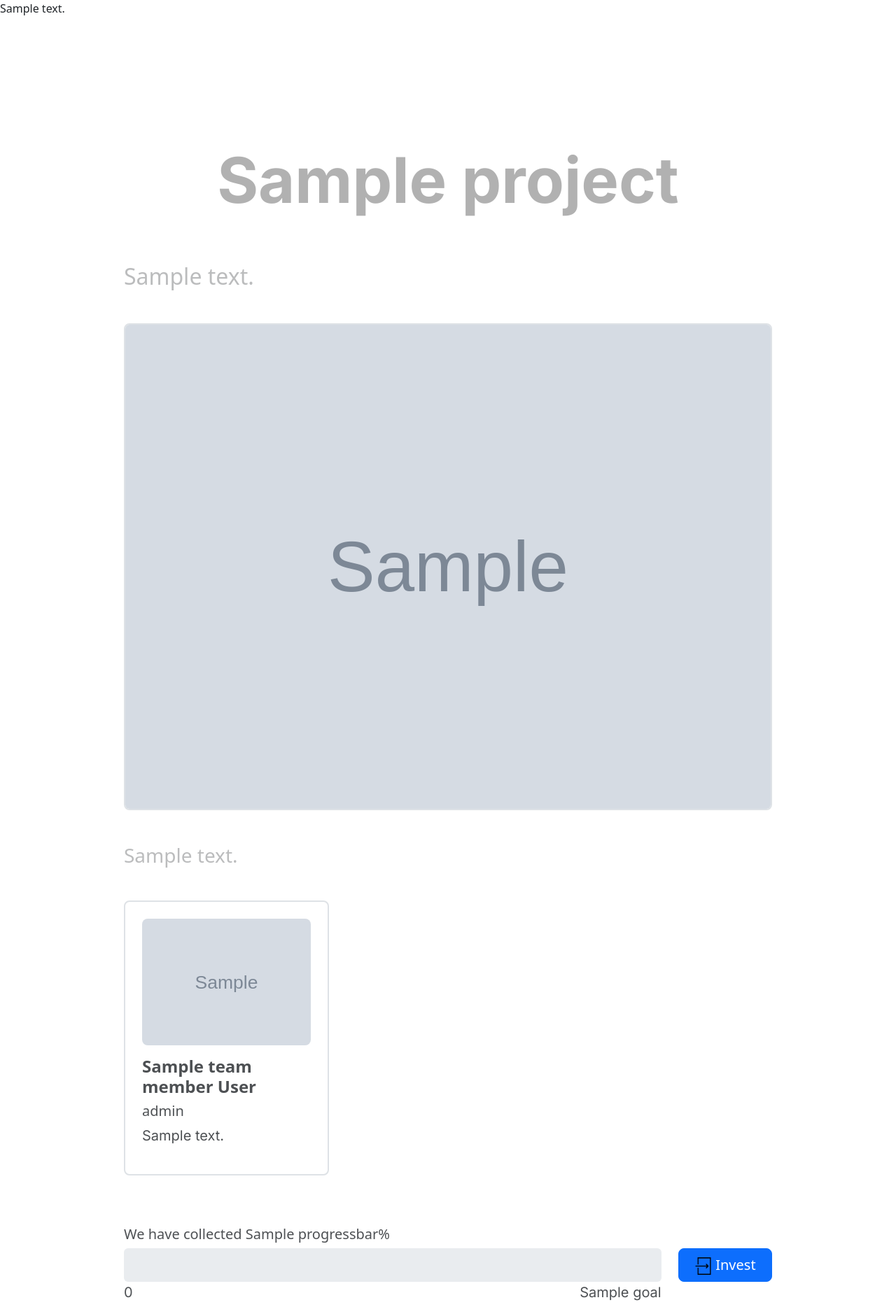
After one commit to spotich/Invest-App, a PHP site: template application/views/templates/detailed.php in a window 1280 px wide. The commit adds this page. Shown: the whole page at 70% size. Run offline with PHP 8.4, Linux system fonts and the light colour scheme; the template is opened without the code that fills it: most values are stand-ins (such as "Sample title", 1, 10 or a date in 2020); grey boxes marked "Sample" are stand-in pictures; a stand-in replaces the project's code that opens the database connection.

Commit message:
US2 - make projects page, detailed project page

```diff
--- a/application/contracts/ProjectRepository.php
+++ b/application/contracts/ProjectRepository.php
@@ -5,7 +5,7 @@ namespace application\contracts;
 interface ProjectRepository extends Database
 {
     public function getAllProjects(): array|null;
-    public function getProjectData(int $id): array|null;
+    public function getProjectById(int $id): array|null;
     public function addTag(string $tag);
     public function removeTag(string $tag);
 }
--- /dev/null
+++ b/application/views/templates/detailed.php
@@ -0,0 +1,46 @@
+<div class="container">
+    <h1 class="pageName"><?php echo $project['name']; ?></h1>
+    <div class="row ">
+        <div class="col-1"></div>
+        <div class="col-10 project">
+            <h2 class="mb-5 mt-3"><?php echo $project['description_short']; ?></h2>
+            <img src="/img/projects/<?php echo $project['cover']; ?>" class="img-fluid w-100 border border-2 rounded-3 mb-5">
+            <h3 class="mb-5"><?php echo $project['description_long']; ?></h3>
+            <div class="row row-cols-sm-1 row-cols-md-2 row-cols-lg-3">
+                <?php foreach ($project['team_members'] as $team_member): ?>
+                <div class="col d-flex">
+                    <div class="border border-2 rounded-3 p-4 mb-4">
+                        <img src="/img/users/<?php echo $team_member['avatar']; ?>" class="img-fluid rounded-3 mb-3">
+                        <h4><b><?php echo $team_member['name']; ?> <?php echo $team_member['surname']; ?></b></h4>
+                        <h5><?php echo $team_member['role']; ?></h5>
+                        <p><?php echo $team_member['description']; ?></p>
+                    </div>
+                </div>
+                <?php endforeach; ?>
+            </div>
+            <h5 class="mt-5">We have collected <?php echo $project['progressbar']; ?>%</h5>
+            <div class="row">
+                <div class="col-10">
+                    <div class="progress" role="progressbar" aria-label="Animated striped example"  aria-valuemin="0" aria-valuemax="100">
+                        <div class="progress-bar progress-bar-striped progress-bar-animated" style="width: <?php echo $project['progressbar']; ?>%"></div>
+                    </div>
+                </div>
+                <div class="col-2">
+                    <button type="button" class="btn btn-lg btn-primary w-100" onclick="location.href='/login'">
+                        <img class="icon" src="../img/login.png">
+                        Invest
+                    </button>
+                </div>
+            </div>
+            <div class="row">
+                <div class="col-10 d-flex justify-content-between">
+                    <p>0</p>
+                    <p><?php echo $project['goal']; ?></p>
+                </div>
+                <div class="col-2"></div>
+            </div>
+
+        </div>
+        <div class="col-1"></div>
+    </div>
+</div>
```
Also changed, not shown: application/databases/ProjectRepositoryMySQL.php (+13 -5 lines), application/models/Project.php (+54 -0 lines), application/views/templates/projects.php (added, +40 -0 lines), public/img/projects/project-name-2.jpeg (added), public/img/projects/project-name-3.jpeg (added), public/img/projects/project-name.jpeg (added).
